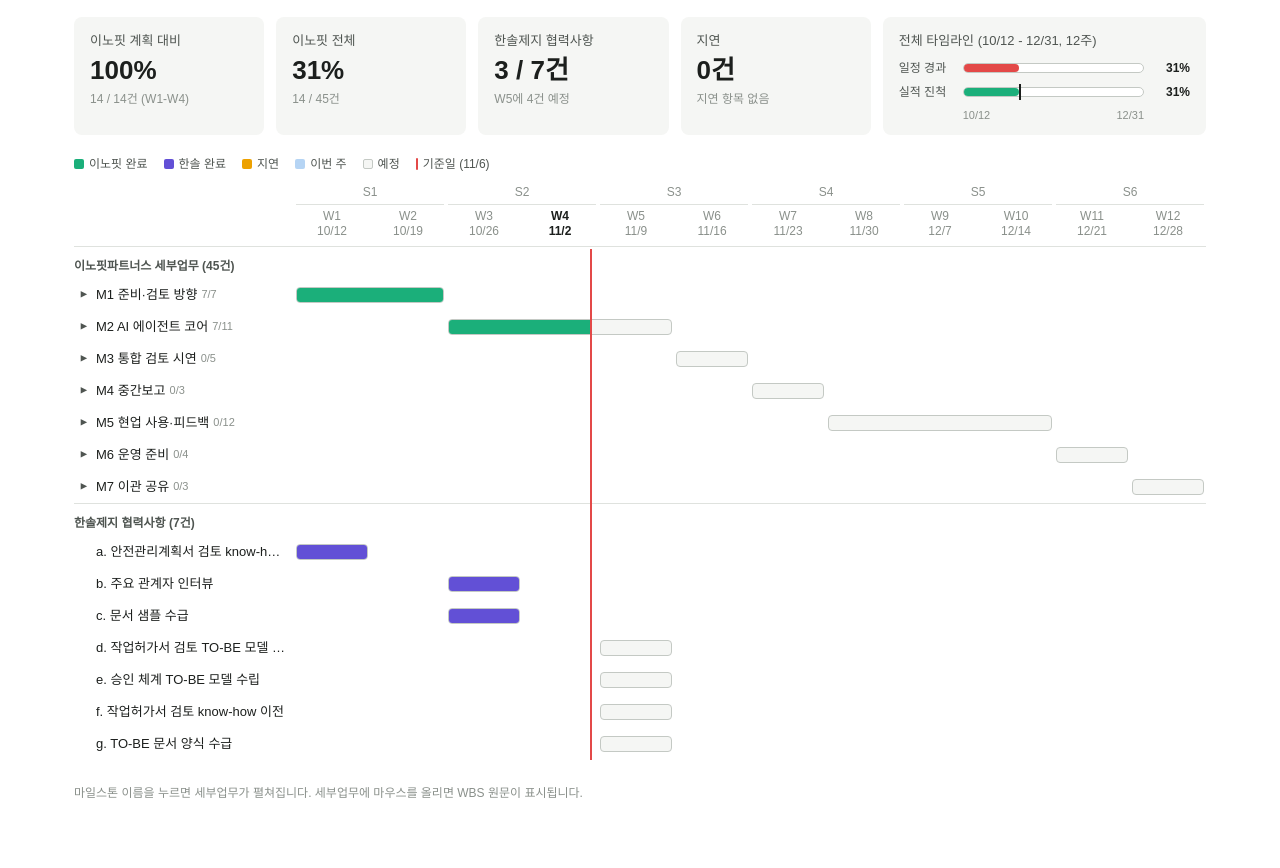
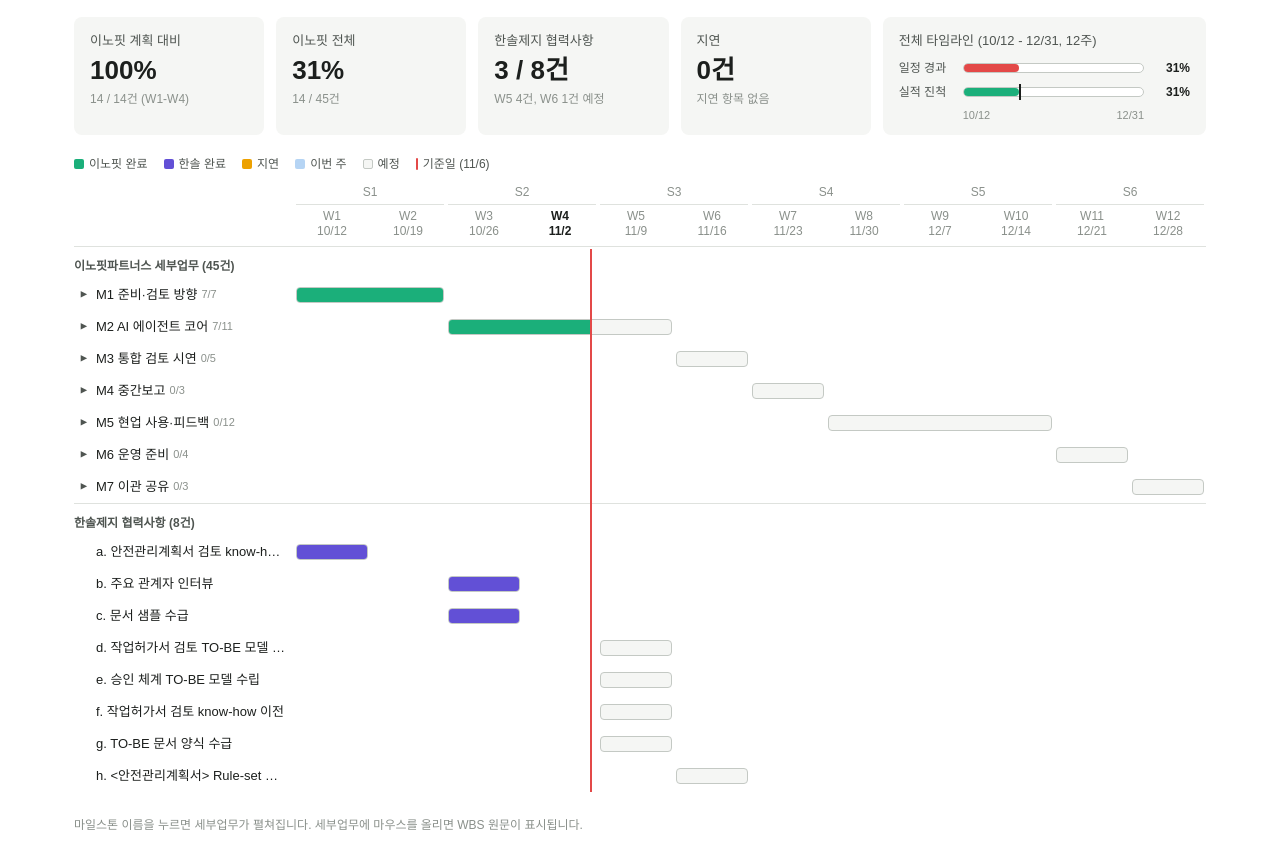
Before and after one commit to chjeon-dev/hsgant, a plain HTML site: page index.html in a window 1280 px wide. Shown: the part 68-936 px from the top of the page. Drawn offline with Linux system fonts and the light colour scheme.

Commit message:
Update index.html

```diff
--- a/index.html
+++ b/index.html
@@ -75,7 +75,7 @@ footer{margin-top:24px;color:var(--muted);font-size:12px}
 <section class="kpi">
 <div><div class="l">이노핏 계획 대비</div><div class="v">100%</div><div class="s">14 / 14건 (W1-W4)</div></div>
 <div><div class="l">이노핏 전체</div><div class="v">31%</div><div class="s">14 / 45건</div></div>
-<div><div class="l">한솔제지 협력사항</div><div class="v">3 / 7건</div><div class="s">W5에 4건 예정</div></div>
+<div><div class="l">한솔제지 협력사항</div><div class="v">3 / 8건</div><div class="s">W5 4건, W6 1건 예정</div></div>
 <div><div class="l">지연</div><div class="v">0건</div><div class="s">지연 항목 없음</div></div>
 <div class="tlbox">
 <div class="l">전체 타임라인 (10/12 - 12/31, 12주)</div>
@@ -157,7 +157,7 @@ footer{margin-top:24px;color:var(--muted);font-size:12px}
 <div class="row task" title="44. 합의한 사용·검토 이력의 기록 여부를 확인한다."><span class="lab"><span class="t"><span class="num">44.</span> 사용·검토 이력 확인</span></span><div class="tb plan" style="grid-column:13/14"></div></div>
 <div class="row task" title="45. 이관 자료와 잔여 사항의 다음 조치·담당·일정을 함께 확인한다."><span class="lab"><span class="t"><span class="num">45.</span> 이관·잔여 사항 확인</span></span><div class="tb plan" style="grid-column:13/14"></div></div>
 </details>
-<div class="sec">한솔제지 협력사항 (7건)</div>
+<div class="sec">한솔제지 협력사항 (8건)</div>
 <div class="row ms"><span class="lab" style="padding-left:22px"><span class="t">a. 안전관리계획서 검토 know-how 이전</span></span><div class="bar" style="grid-column:2/3"><i style="width:100%;background:var(--han)"></i></div></div>
 <div class="row ms"><span class="lab" style="padding-left:22px"><span class="t">b. 주요 관계자 인터뷰</span></span><div class="bar" style="grid-column:4/5"><i style="width:100%;background:var(--han)"></i></div></div>
 <div class="row ms"><span class="lab" style="padding-left:22px"><span class="t">c. 문서 샘플 수급</span></span><div class="bar" style="grid-column:4/5"><i style="width:100%;background:var(--han)"></i></div></div>
@@ -165,6 +165,7 @@ footer{margin-top:24px;color:var(--muted);font-size:12px}
 <div class="row ms"><span class="lab" style="padding-left:22px"><span class="t">e. 승인 체계 TO-BE 모델 수립</span></span><div class="bar" style="grid-column:6/7"></div></div>
 <div class="row ms"><span class="lab" style="padding-left:22px"><span class="t">f. 작업허가서 검토 know-how 이전</span></span><div class="bar" style="grid-column:6/7"></div></div>
 <div class="row ms"><span class="lab" style="padding-left:22px"><span class="t">g. TO-BE 문서 양식 수급</span></span><div class="bar" style="grid-column:6/7"></div></div>
+<div class="row ms"><span class="lab" style="padding-left:22px"><span class="t">h. &lt;안전관리계획서&gt; Rule-set SHEET 검토 및 피드백</span></span><div class="bar" style="grid-column:7/8"></div></div>
 <div class="today" style="left:calc(220px + (100% - 220px) * 3.9 / 12)"></div>
 </div></div>
 <footer>마일스톤 이름을 누르면 세부업무가 펼쳐집니다. 세부업무에 마우스를 올리면 WBS 원문이 표시됩니다.</footer>
```
